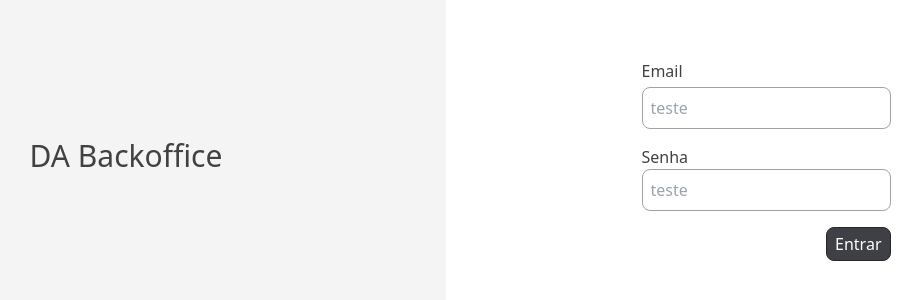
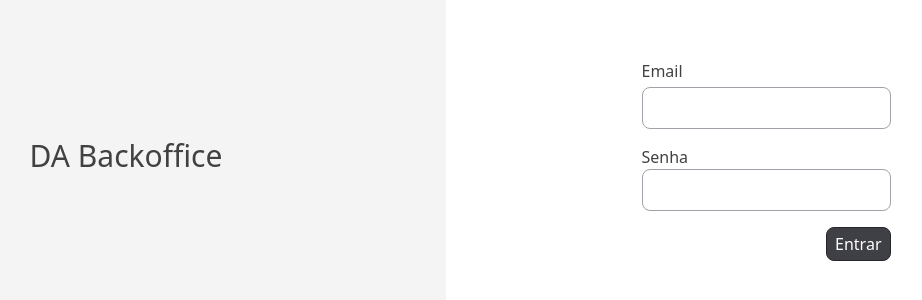
Before and after one commit to motora-ai/da-backoffice, a Vue app: page /login in a window 1280 px wide. Shown: the part 244-544 px from the top of the page, without its empty margins (194-1116 px from the left). Built offline with nearby package versions, Linux system fonts and the light colour scheme.

Commit message:
Inserir identificador de veiculo

```diff
--- a/src/modules/BalanceModule.vue
+++ b/src/modules/BalanceModule.vue
@@ -41,6 +41,7 @@
           <Table class="w-full">
             <template v-slot:header>
               <tr class="">
+                <th>Identificador</th>
                 <th>Placa</th>
                 <th>Empresa</th>
                 <th>Instalação</th>
@@ -51,7 +52,12 @@
             <!-- <div class=""> -->
             <tbody class="border w-full">
               <tr v-for="(vehicle, i) in vehiclesFilteres" :key="i" class="p-1">
-                <td class="border-b text-center py-2">{{ vehicle.placa }}</td>
+                <td class="border-b text-center py-2">
+                  {{ vehicle.identificador }}
+                </td>
+                <td class="border-b text-center py-2">
+                  {{ vehicle.placa }}
+                </td>
                 <td class="border-b text-center py-2">
                   {{
                     companyMap.get(vehicle.company)
@@ -169,7 +175,8 @@ export default {
         empresa: this.companyMap.get(el.company)
           ? this.companyMap.get(el.company).name
           : "--",
-        veiculo: el.placa || "--",
+        veiculo_placa: el.placa || "--",
+        veiculo_identificador: el.identificador || "--",
         instaçacao: moment(el.device_install_date).format("DD/MM/YYYY"),
         desinstalacao: el.device_uninstall_date
           ? moment(el.device_uninstall_date).format("DD/MM/YYYY")
--- a/src/views/LoginView.vue
+++ b/src/views/LoginView.vue
@@ -7,21 +7,11 @@
       <form class="flex flex-col justify-end items-end">
         <label class="flex flex-col my-2">
           Email
-          <input
-            class="input-dark input my-1"
-            placeholder="teste"
-            type="email"
-            v-model="email"
-          />
+          <input class="input-dark input my-1" type="email" v-model="email" />
         </label>
         <label class="flex flex-col my-1">
           Senha
-          <input
-            class="input-dark input"
-            placeholder="teste"
-            type="password"
-            v-model="password"
-          />
+          <input class="input-dark input" type="password" v-model="password" />
         </label>
         <div class="mt-3">
           <button class="btn-dark" @click.prevent="login">Entrar</button>
```
